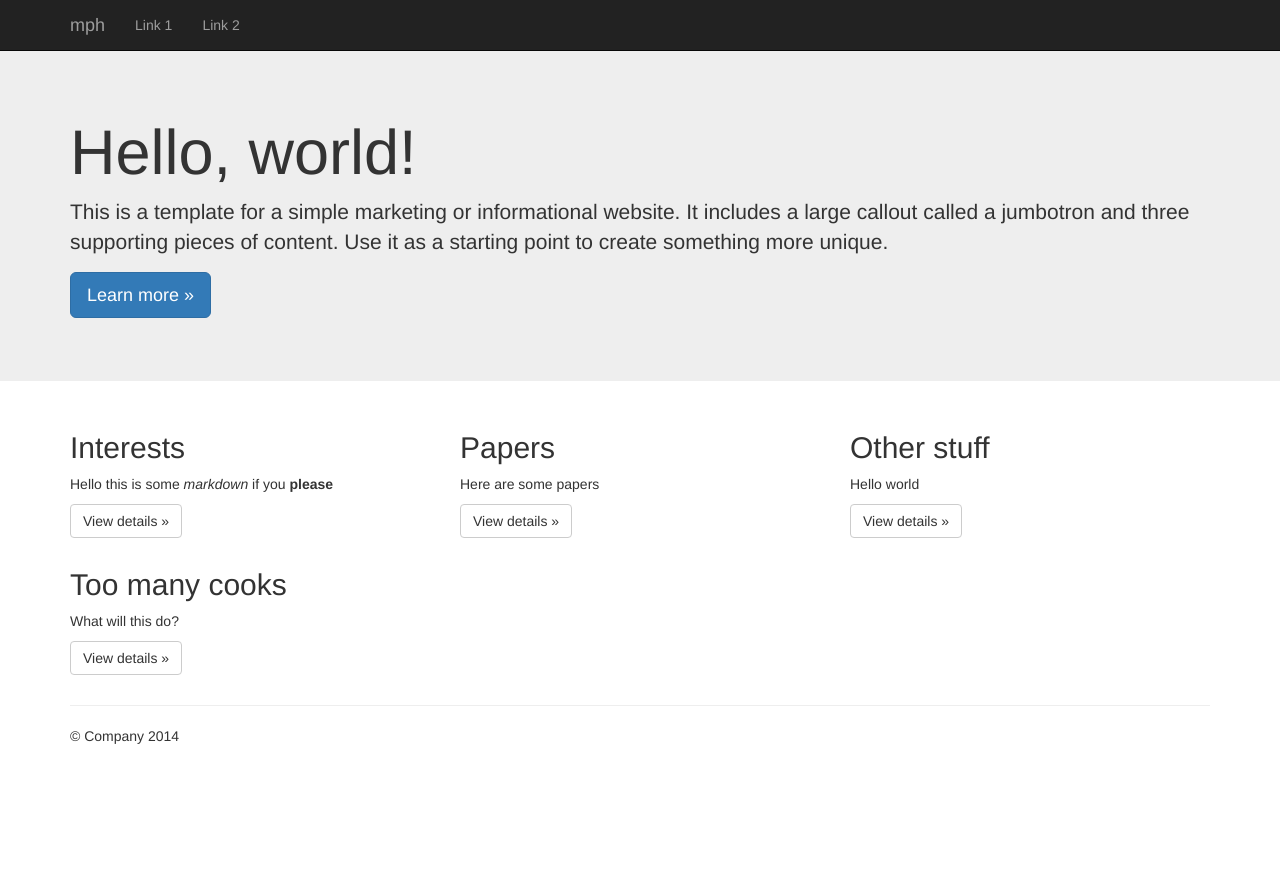
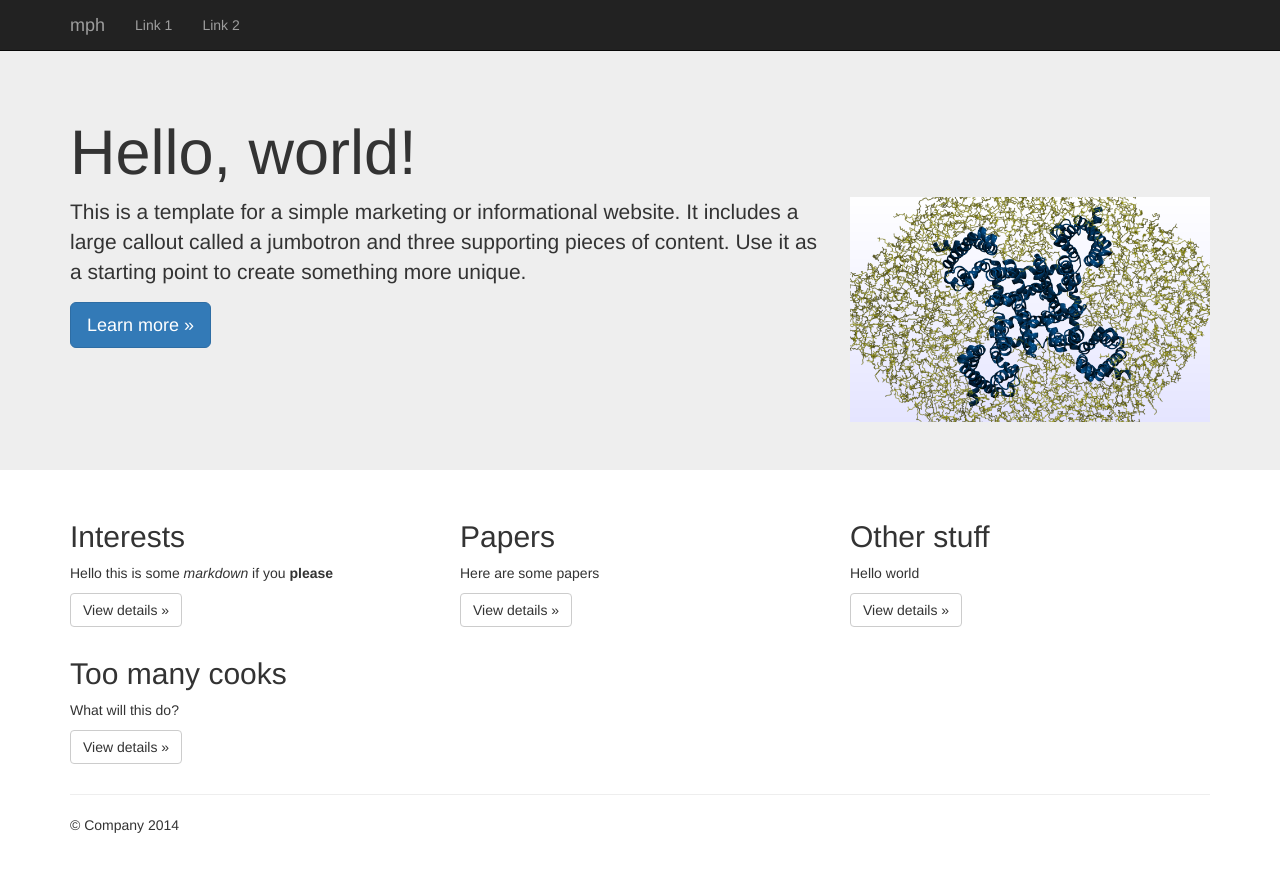
Before and after one commit to mpharrigan/mpharrigan.github.io, a Jekyll site: the page built from index.html, in a window 1280 px wide. Shown: the top 872 px of the page. Built offline with Jekyll 4.4.1, drawn with Linux system fonts in a browser that asks for light colours; nearby versions of some CDN libraries; library files that are not in the unit come from our copies.

Commit message:
Put image in jumbotron

```diff
--- a/index.html
+++ b/index.html
@@ -7,7 +7,10 @@ title: mph main page yo
     <!-- Main jumbotron for a primary marketing message or call to action -->
     <div class="jumbotron">
       <div class="container">
+
         <h1>Hello, world!</h1>
+        <div class="row">
+            <div class="col-xs-8">
                 <p>This is a template for a simple marketing or informational
                 website. It includes a large callout called a jumbotron and
                 three supporting pieces of content. Use it as a starting point to
@@ -16,6 +19,11 @@ title: mph main page yo
                 <p><a class="btn btn-primary btn-lg" href="#" role="button">
                     Learn more &raquo;
                 </a></p>
+            </div>
+            <div class="col-xs-4">
+                <img src="assets/render_top.png" class="img-responsive"/>
+            </div>
+        </div>
       </div>
     </div>
 
```
Lines whose indentation alone changed are shown as unchanged.
